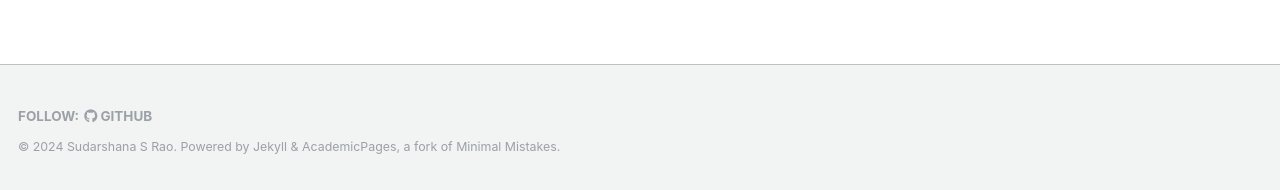
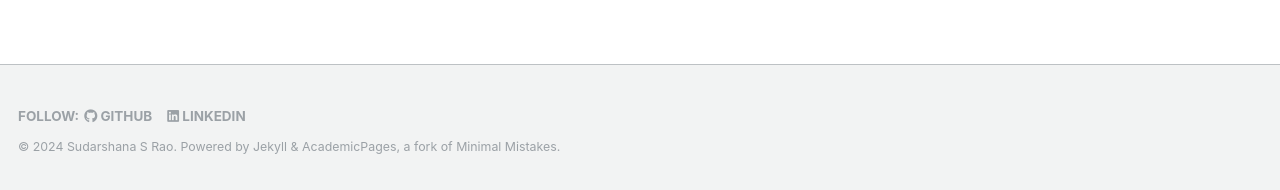
Before and after one commit to SudarshanaSRao/SudarshanaSRao.github.io, a Jekyll site: the page built from _pages/about.md, in a window 1280 px wide and 1304 px high. Shown: the part 1111-1301 px from the top of the window. Built offline with Jekyll 4.4.1, drawn with Linux system fonts in a browser that asks for light colours.

Commit message:
Update footer.html

```diff
--- a/_includes/footer.html
+++ b/_includes/footer.html
@@ -1,6 +1,6 @@
 {% include base_path %}
 
-{% if site.author.github or site.author.bitbucket or site.atom_feed.hide != true %}
+{% if site.author.github or site.author.linkedin or site.author.bitbucket or site.atom_feed.hide != true %}
 <div class="page__footer-follow">
   <ul class="social-icons">
     {% if site.data.ui-text[site.locale].follow_label %}
@@ -8,6 +8,9 @@
     {% endif %}
     {% if site.author.github %}
       <li><a href="http://github.com/{{ site.author.github }}"><i class="fab fa-github" aria-hidden="true"></i> GitHub</a></li>
+    {% endif %}
+    {% if site.author.linkedin %}
+      <li><a href="http://linkedin.com/{{ site.author.linkedin }}"><i class="fab fa-linkedin" aria-hidden="true"></i> LinkedIn</a></li>
     {% endif %}
     {% if site.author.bitbucket %}
       <li><a href="http://bitbucket.org/{{ site.author.bitbucket }}"><i class="fab fa-bitbucket" aria-hidden="true"></i> Bitbucket</a></li>
```
